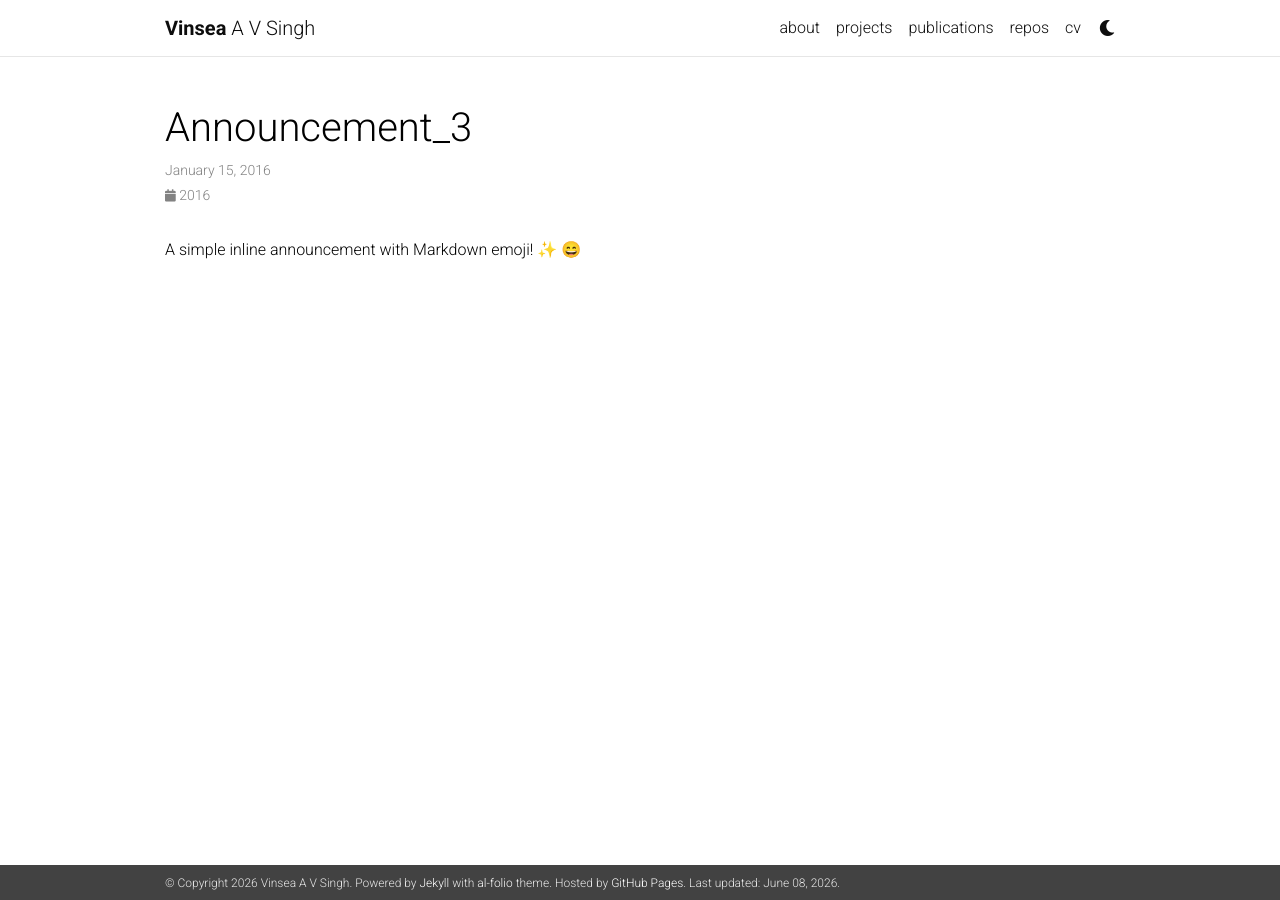
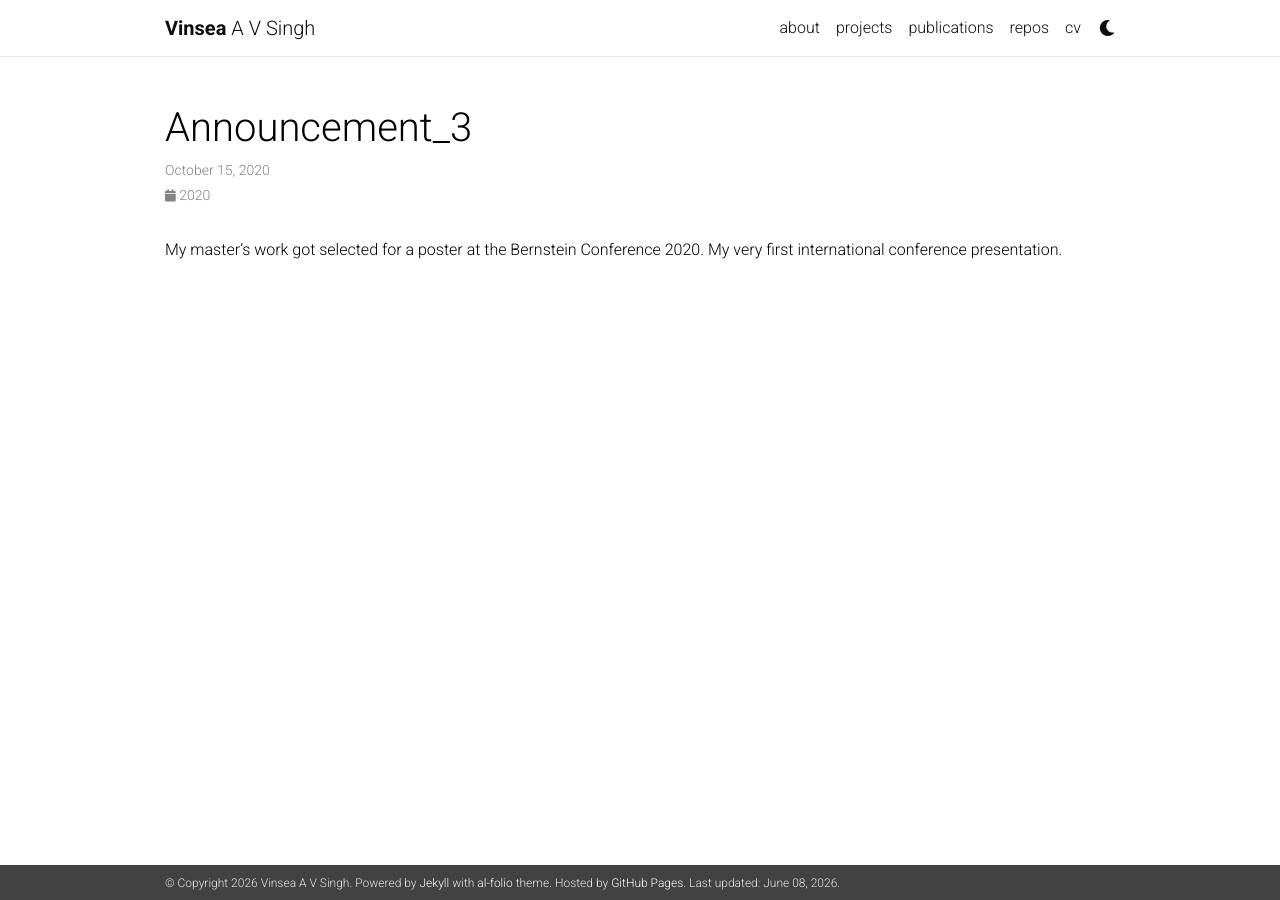
Before and after one commit to VinseaSingh/vinseasingh.github.io, a Jekyll site: the page built from _news/announcement_3.md, in a window 1280 px wide. Built offline with Jekyll 4.4.1, drawn with Linux system fonts in a browser that asks for light colours; emoji names are drawn with the system emoji font; comment, search, counter and statistics services are not loaded; a style sheet for code colours, icons or effects is not loaded.

Commit message:
Update announcement_3.md

```diff
--- a/_news/announcement_3.md
+++ b/_news/announcement_3.md
@@ -1,7 +1,7 @@
 ---
 layout: post
-date: 2016-01-15 07:59:00-0400
+date: 2020-10-15
 inline: true
 ---
 
-A simple inline announcement with Markdown emoji! :sparkles: :smile:
+My master's work got selected for a poster at the Bernstein Conference 2020. My very first international conference presentation.
```
